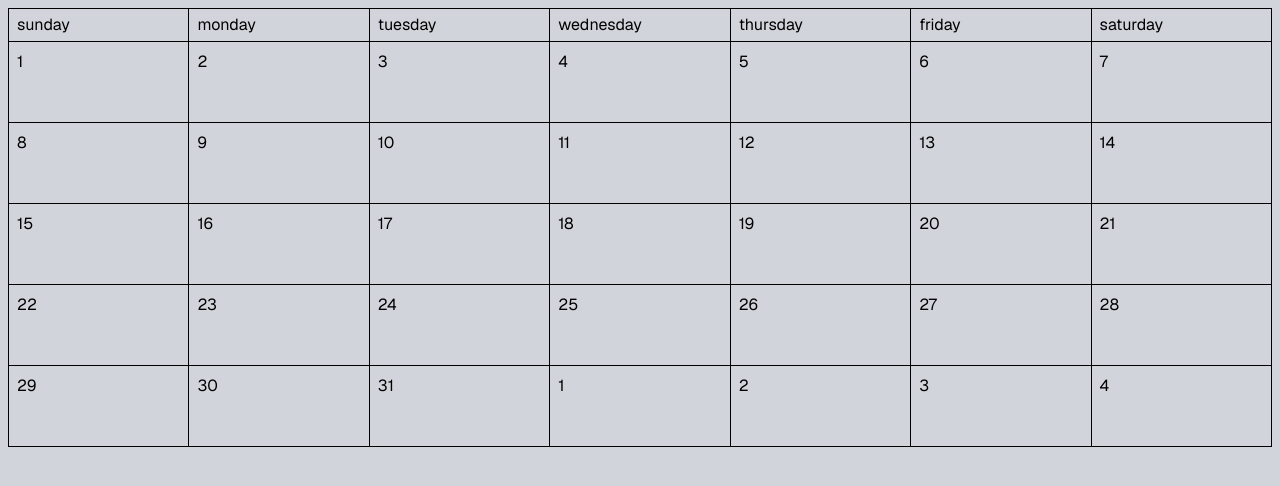
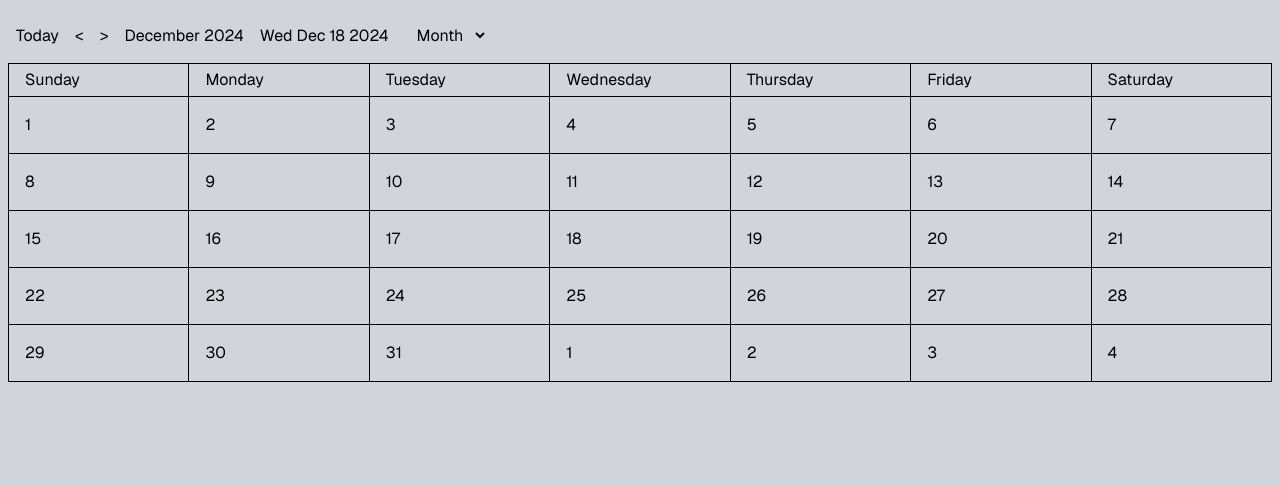
Before and after one commit to mgehrls/g-calendar, a Next.js app: page / in a window 1280 px wide. Shown: the top 486 px of the page. Built offline with nearby package versions, Linux system fonts and the light colour scheme.

Commit message:
set up multiple views, abstracted month view

```diff
--- a/src/app/page.tsx
+++ b/src/app/page.tsx
@@ -1,26 +1,113 @@
+"use client";
+
+import { useState } from "react";
+import MonthView from "~/components/MonthView";
 import useDates from "~/utils/useDates";
 
+type ViewEnum = "Day" | "Week" | "Month";
+
+const DayView = () => {
+  return <div>Day</div>;
+};
+
+const WeekView = () => {
+  return <div>Week</div>;
+};
+
 export default function HomePage() {
-  const { monthDatesToRender } = useDates(new Date());
+  const [view, setView] = useState<ViewEnum>("Month");
+  const [date, setDate] = useState(new Date());
+  const {
+    monthDatesToRender,
+    month,
+    currentDate,
+    displayedMonth,
+    displayedYear,
+  } = useDates(date);
+  const currentDateOnDisplay =
+    displayedMonth === currentDate.getMonth() &&
+    displayedYear === currentDate.getFullYear();
+
+  function setDateToToday() {
+    setDate(new Date());
+  }
+  function goBackOneUnit() {
+    if (view === "Day") {
+      setDate(new Date(date.setDate(date.getDate() - 1)));
+    } else if (view === "Week") {
+      setDate(new Date(date.setDate(date.getDate() - 7)));
+    } else {
+      setDate(new Date(date.setMonth(date.getMonth() - 1)));
+    }
+  }
+  function goForwardOneUnit() {
+    if (view === "Day") {
+      setDate(new Date(date.setDate(date.getDate() + 1)));
+    } else if (view === "Week") {
+      setDate(new Date(date.setDate(date.getDate() + 7)));
+    } else {
+      setDate(new Date(date.setMonth(date.getMonth() + 1)));
+    }
+  }
+
+  function handleViewChange(e: React.ChangeEvent<HTMLSelectElement>) {
+    const value = e.target.value;
+    if (value === "Day" || value === "Week" || value === "Month") {
+      setView(value as ViewEnum);
+    } else {
+      console.error("Invalid view value selected in handleViewChange");
+    }
+  }
+
+  const View = () => {
+    switch (view) {
+      case "Day":
+        return <DayView />;
+      case "Week":
+        return <WeekView />;
+      case "Month":
+        return (
+          <MonthView
+            monthDatesToRender={monthDatesToRender}
+            currentDate={currentDate}
+            currentDateOnDisplay={currentDateOnDisplay}
+          />
+        );
+      default:
+        return (
+          <MonthView
+            monthDatesToRender={monthDatesToRender}
+            currentDate={currentDate}
+            currentDateOnDisplay={currentDateOnDisplay}
+          />
+        );
+    }
+  };
 
   return (
     <main className="min-h-screen bg-gray-300 p-2">
-      <div className="grid grid-cols-7 gap-[1px] bg-black p-[1px]">
-        <div className="bg-gray-300 px-2 py-1">sunday</div>
-        <div className="bg-gray-300 px-2 py-1">monday</div>
-        <div className="bg-gray-300 px-2 py-1">tuesday</div>
-        <div className="bg-gray-300 px-2 py-1">wednesday</div>
-        <div className="bg-gray-300 px-2 py-1">thursday</div>
-        <div className="bg-gray-300 px-2 py-1">friday</div>
-        <div className="bg-gray-300 px-2 py-1">saturday</div>
-        {monthDatesToRender.map((date, index) => {
-          return (
-            <div key={index} className={`h-20 bg-gray-300 p-2`}>
-              {date}
-            </div>
-          );
-        })}
+      <div className="flex items-center gap-4 p-2">
+        <button
+          onClick={() => setDateToToday()}
+          aria-label={`Show me ${view === "Day" ? "todays" : `this ${view}s`} calendar.`}
+        >
+          Today
+        </button>
+        <button onClick={() => goBackOneUnit()}>{"<"}</button>
+        <button onClick={() => goForwardOneUnit()}>{">"}</button>
+        <h1>{`${month.name} ${displayedYear}`}</h1>
+        {date.toDateString()}
+        <select
+          className="bg-gray-300 p-2"
+          value={view}
+          onChange={(e) => handleViewChange(e)}
+        >
+          <option value="Day">Day</option>
+          <option value="Week">Week</option>
+          <option value="Month">Month</option>
+        </select>
       </div>
+      <View />
     </main>
   );
 }
--- /dev/null
+++ b/src/components/MonthView.tsx
@@ -0,0 +1,43 @@
+const days = [
+  "Sunday",
+  "Monday",
+  "Tuesday",
+  "Wednesday",
+  "Thursday",
+  "Friday",
+  "Saturday",
+];
+
+const MonthView = ({
+  currentDateOnDisplay,
+  monthDatesToRender,
+  currentDate,
+}: {
+  currentDateOnDisplay: boolean;
+  monthDatesToRender: number[];
+  currentDate: Date;
+}) => {
+  return (
+    <div className="grid grid-cols-7 gap-[1px] bg-black p-[1px]">
+      {days.map((day, index) => {
+        return (
+          <div key={index} className="truncate bg-gray-300 px-4 py-1">
+            {day}
+          </div>
+        );
+      })}
+      {monthDatesToRender.map((date, index) => {
+        return (
+          <div
+            key={index}
+            className={`max-h-40 bg-gray-300 p-4 ${currentDateOnDisplay && date === currentDate.getDate() ? "bg-blue-300" : ""}`}
+          >
+            {date}
+          </div>
+        );
+      })}
+    </div>
+  );
+};
+
+export default MonthView;
--- a/src/utils/useDates.ts
+++ b/src/utils/useDates.ts
@@ -1,11 +1,28 @@
+const months = [
+    { name: 'January', short: 'Jan' },
+    { name: 'February', short: 'Feb' },
+    { name: 'March', short: 'Mar' },
+    { name: 'April', short: 'Apr' },
+    { name: 'May', short: 'May' },
+    { name: 'June', short: 'Jun' },
+    { name: 'July', short: 'Jul' },
+    { name: 'August', short: 'Aug' },
+    { name: 'September', short: 'Sep' },
+    { name: 'October', short: 'Oct' },
+    { name: 'November', short: 'Nov' },
+    { name: 'December', short: 'Dec' },
+]
+
 export default function useDates(date: Date) {
+
     const displayedDate = new Date(date);
     const currentDate = new Date();
     const displayedMonth = displayedDate.getMonth();
+    const month = months[displayedMonth] ? months[displayedMonth] : { name: 'Something went wrong', short: '' };
     const displayedYear = displayedDate.getFullYear();
     const daysInMonth = new Date(displayedYear, displayedMonth + 1, 0).getDate();
     const firstDay = new Date(displayedYear, displayedMonth, 1).getDay();
-    const lastMonthDays = new Date(displayedYear, displayedMonth - 1, 0).getDate();
+    const lastMonthDays = new Date(displayedYear, displayedMonth, 0).getDate();
     const monthDatesToRender = getDatesToDisplay();
     const displaysLastMonth = firstDay > 0;
     const displaysNextMonth = monthDatesToRender.length % 7 !== 0;
@@ -16,12 +33,14 @@ export default function useDates(date: Date) {
       });
 
       if (firstDay > 0) {
+        console.log('last month days', lastMonthDays);
         const daysToAdd = firstDay;
         const lastMonthDates = Array.from({ length: daysToAdd }).map(
           (_, index) => {
             return lastMonthDays - daysToAdd + index + 1;
           },
         );
+        console.log("last month dates", lastMonthDates);
 
         dates = [...lastMonthDates, ...dates];
       }
@@ -47,6 +66,7 @@ export default function useDates(date: Date) {
         currentDate,
         displayedDate,
         displaysLastMonth,
-        displaysNextMonth
+        displaysNextMonth,
+        month,
     }
 }
```
